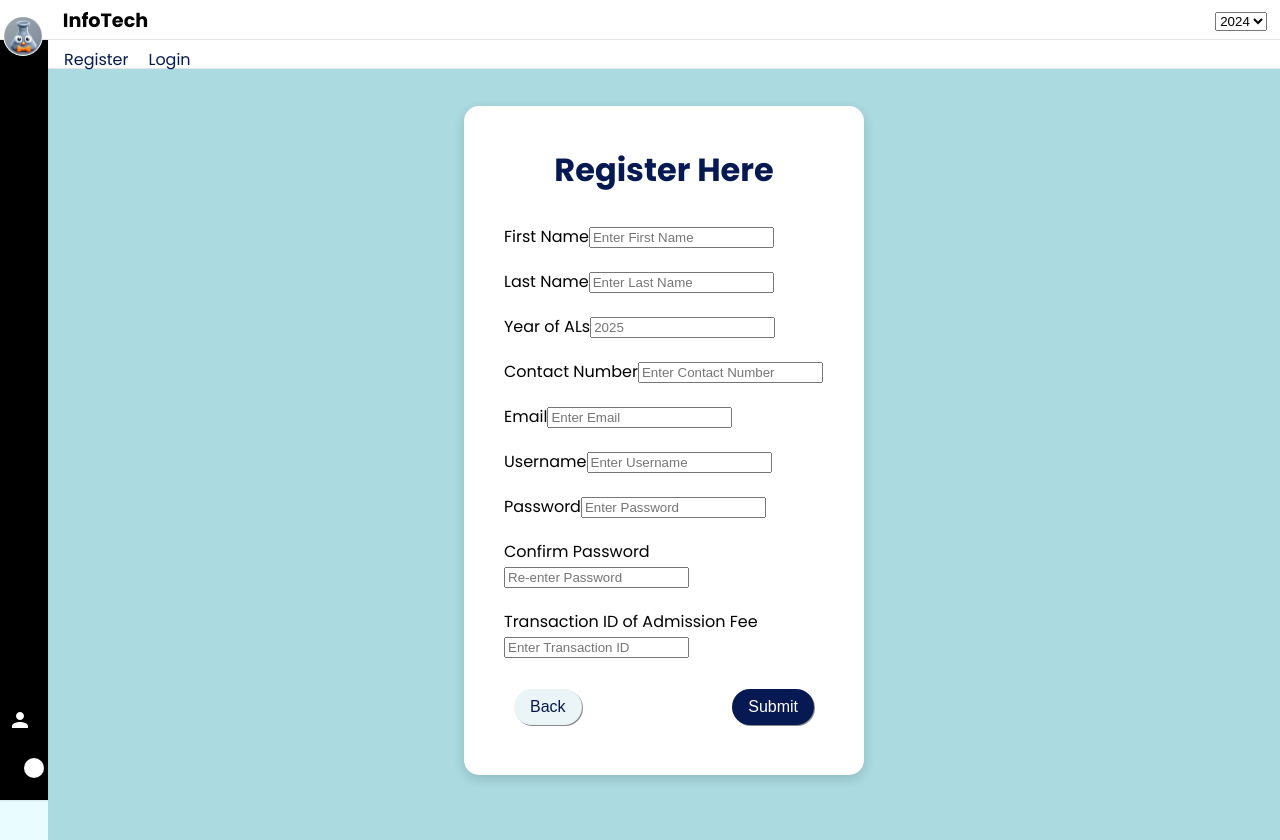
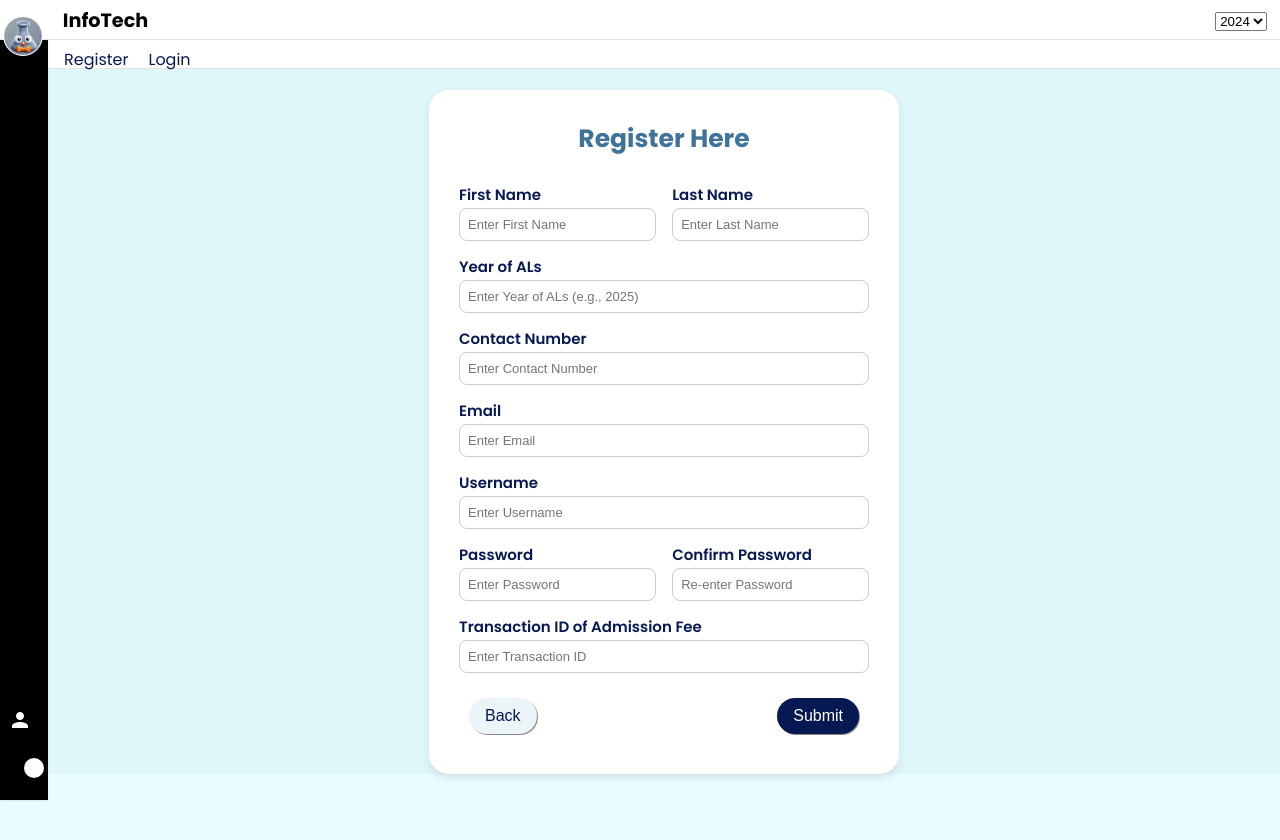
Before and after one commit to MERN-EZ/MERN-project, a React (Create React App) app: page /register in a window 1280 px wide. After the commit the page ends 800 px from the top, so only its background shows below. Built offline with nearby package versions, Linux system fonts and the light colour scheme.

Commit message:
wip: registration page

```diff
--- a/src/pages/Guest/RegistrationPage/RegistrationPage.js
+++ b/src/pages/Guest/RegistrationPage/RegistrationPage.js
@@ -1,20 +1,19 @@
 import React, { useState } from 'react';
 import { useLocation, useNavigate } from 'react-router-dom';
-import TextField from '../../../components/common/TextField/TextField';
 import Button from '../../../components/common/Button/Button';
 import './RegistrationPage.scss';
 
 const RegistrationPage = () => {
   const location = useLocation();
-  const navigate = useNavigate(); // Use navigate instead of history
+  const navigate = useNavigate();
   const query = new URLSearchParams(location.search);
-  const year = query.get('year'); // Extracts the 'year' query parameter
+  const year = query.get('year');
 
   // Initialize form state with year if available
   const [formValues, setFormValues] = useState({
     firstName: '',
     lastName: '',
-    yearOfOLs: year || '', // Pre-fill year if available
+    yearOfALs: year || '',
     contactNumber: '',
     email: '',
     username: '',
@@ -22,6 +21,8 @@ const RegistrationPage = () => {
     confirmPassword: '',
     transactionId: '',
   });
+
+  const [errors, setErrors] = useState({}); // State to hold validation errors
 
   const handleChange = (e) => {
     const { name, value } = e.target;
@@ -31,8 +32,37 @@ const RegistrationPage = () => {
     });
   };
 
+  const validateForm = () => {
+    const newErrors = {};
+
+    // Check required fields
+    if (!formValues.firstName) newErrors.firstName = 'First Name is required';
+    if (!formValues.lastName) newErrors.lastName = 'Last Name is required';
+    if (!formValues.username) newErrors.username = 'Username is required';
+    if (!formValues.email) newErrors.email = 'Email is required';
+    if (!formValues.contactNumber)
+      newErrors.contactNumber = 'Contact Number is required';
+
+    // Check password fields
+    if (!formValues.password) {
+      newErrors.password = 'Password is required';
+    } else if (formValues.password !== formValues.confirmPassword) {
+      newErrors.confirmPassword = 'Passwords do not match';
+    }
+
+    setErrors(newErrors);
+
+    // Return true if no errors, false otherwise
+    return Object.keys(newErrors).length === 0;
+  };
+
   const handleSubmit = async (e) => {
     e.preventDefault();
+
+    if (!validateForm()) {
+      console.log('Form has validation errors.');
+      return;
+    }
 
     try {
       const response = await fetch('/guest/register', {
@@ -58,81 +88,136 @@ const RegistrationPage = () => {
   };
 
   return (
-    <div className="guest-register container">
-      <div className="card">
-        <div className="cardHeader">
-          <h2>Register Here</h2>
-        </div>
+    <div className="guest-register-container">
+      <div className="guest-register-card">
+
+        <div className="register-title">Register Here</div>
         <form onSubmit={handleSubmit}>
-          <div className="formGroup">
-            <TextField
-              label="First Name"
+          <div className="form-group-row">
+            <div className="form-group">
+              <label>First Name</label>
+              <input
+                type="text"
+                name="firstName"
                 value={formValues.firstName}
                 onChange={handleChange}
                 placeholder="Enter First Name"
-              name="firstName"
               />
-            <TextField
-              label="Last Name"
+              {errors.firstName && (
+                <div className="error-message">{errors.firstName}</div>
+              )}
+            </div>
+            <div className="form-group">
+              <label>Last Name</label>
+              <input
+                type="text"
+                name="lastName"
                 value={formValues.lastName}
                 onChange={handleChange}
                 placeholder="Enter Last Name"
-              name="lastName"
               />
-            <TextField
-              label="Year of ALs"
-              value={formValues.yearOfOLs}
+              {errors.lastName && (
+                <div className="error-message">{errors.lastName}</div>
+              )}
+            </div>
+          </div>
+
+          <div className="form-group">
+            <label>Year of ALs</label>
+            <input
+              type="text"
+              name="yearOfALs"
+              value={formValues.yearOfALs}
               onChange={handleChange}
-              placeholder="2025"
-              name="yearOfOLs"
+              placeholder="Enter Year of ALs (e.g., 2025)"
             />
-            <TextField
-              label="Contact Number"
+            {errors.yearOfALs && (
+              <div className="error-message">{errors.yearOfALs}</div>
+            )}
+          </div>
+          <div className="form-group">
+            <label>Contact Number</label>
+            <input
+              type="text"
+              name="contactNumber"
               value={formValues.contactNumber}
               onChange={handleChange}
               placeholder="Enter Contact Number"
-              name="contactNumber"
             />
-            <TextField
-              label="Email"
+            {errors.contactNumber && (
+              <div className="error-message">{errors.contactNumber}</div>
+            )}
+          </div>
+          <div className="form-group">
+            <label>Email</label>
+            <input
+              type="email"
+              name="email"
               value={formValues.email}
               onChange={handleChange}
               placeholder="Enter Email"
-              name="email"
             />
-            <TextField
-              label="Username"
+            {errors.email && (
+              <div className="error-message">{errors.email}</div>
+            )}
+          </div>
+          <div className="form-group">
+            <label>Username</label>
+            <input
+              type="text"
+              name="username"
               value={formValues.username}
               onChange={handleChange}
               placeholder="Enter Username"
-              name="username"
             />
-            <TextField
-              label="Password"
+            {errors.username && (
+              <div className="error-message">{errors.username}</div>
+            )}
+          </div>
+
+          <div className="form-group-row">
+            <div className="form-group">
+              <label>Password</label>
+              <input
                 type="password"
+                name="password"
                 value={formValues.password}
                 onChange={handleChange}
                 placeholder="Enter Password"
-              name="password"
               />
-            <TextField
-              label="Confirm Password"
+              {errors.password && (
+                <div className="error-message">{errors.password}</div>
+              )}
+            </div>
+            <div className="form-group">
+              <label>Confirm Password</label>
+              <input
                 type="password"
+                name="confirmPassword"
                 value={formValues.confirmPassword}
                 onChange={handleChange}
                 placeholder="Re-enter Password"
-              name="confirmPassword"
               />
-            <TextField
-              label="Transaction ID of Admission Fee"
+              {errors.confirmPassword && (
+                <div className="error-message">{errors.confirmPassword}</div>
+              )}
+            </div>
+          </div>
+
+          <div className="form-group">
+            <label>Transaction ID of Admission Fee</label>
+            <input
               type="text"
+              name="transactionId"
               value={formValues.transactionId}
               onChange={handleChange}
               placeholder="Enter Transaction ID"
-              name="transactionId"
             />
+            {errors.transactionId && (
+              <div className="error-message">{errors.transactionId}</div>
+            )}
           </div>
-          <div className="actions">
+          <div className="register-actions">
             <Button
               text="Back"
               variant="secondary"
--- a/src/pages/Guest/RegistrationPage/RegistrationPage.scss
+++ b/src/pages/Guest/RegistrationPage/RegistrationPage.scss
@@ -1,57 +1,79 @@
-.guest-register.container {
+.guest-register-container {
+  background-color: #e0f7fa;
   display: flex;
   justify-content: center;
   align-items: center;
-  height: 100vh;
-  background-color: var(--body-background-color);
+}
 
-  .card {
-    background-color: var(--round-edge-rectangle-background-color);
-    padding: 40px;
-    border-radius: 15px;
-    box-shadow: 0 4px 12px rgba(0, 0, 0, 0.15);
-    width: 400px;
-    flex-direction: column;
-    align-items: center;
+.guest-register-card {
+  background-color: white;
+  border-radius: 20px;
+  box-shadow: 0 4px 8px rgba(0, 0, 0, 0.1);
+  width: 470px;
+  max-height: 780px;
+  padding: 30px;
+  margin-top: 50px;
+
+  .register-title {
+    font-size: 25px;
+    font-weight: bold;
+    margin-bottom: 25px;
+    text-align: center;
+    color:#40739a
   }
 
-  .cardHeader {
+  .form-group-row {
     display: flex;
-    align-items: center;
-    justify-content: center;
-    text-align: center;
-    margin-bottom: 30px;
+    justify-content: space-between;
 
-    h2 {
-      margin: 0;
-      font-size: 2rem;
-      align-items: center;
-      color: var(--primary-header-topic-color);
-    }
-
-    .icon {
-      margin-right: 1rem;
-      font-size: 2.5rem;
-      color: var(--primary-header-icon-color);
+    .form-group {
+      width: 48%;
     }
   }
 
-  .formGroup {
+  .form-group {
+    position: relative;
     display: flex;
-    flex-direction: column; /* Ensuring a column layout */
-    gap: 20px; /* Added gap between text fields */
+    flex-direction: column;
     width: 100%;
-    margin-bottom: 10px;
+    margin-bottom: 9px;
+
+    label {
+      font-weight: 600;
+      color: #071952;
+      margin-bottom: 2px;
+      font-size: 15px;
+    }
+
+    input {
+      width: 100%;
+      padding: 8px;
+      border: 1px solid #ccc;
+      border-radius: 8px;
+      font-size: 13px;
+      color: #071952;
+      outline: none;
+      transition: border-color 0.3s ease;
+      margin-bottom: 5px;
+
+      &:focus {
+        border-color: #071952;
+        box-shadow: 0 0 5px rgba(7, 25, 82, 0.3);
+      }
+    }
+
+    .error-message {
+      color: red;
+      font-size: 0.75rem;
+      position: absolute;
+      bottom: -1rem;
+      right: 0;
+    }
   }
 
-  .actions {
+  .register-actions {
+    margin-top: 10px;
     display: flex;
     justify-content: space-between;
-    width: 100%;
-    margin-top: 20px;
-
-    button {
-      width: flex;
-    }
   }
 }
```
Lines whose indentation alone changed are shown as unchanged.
